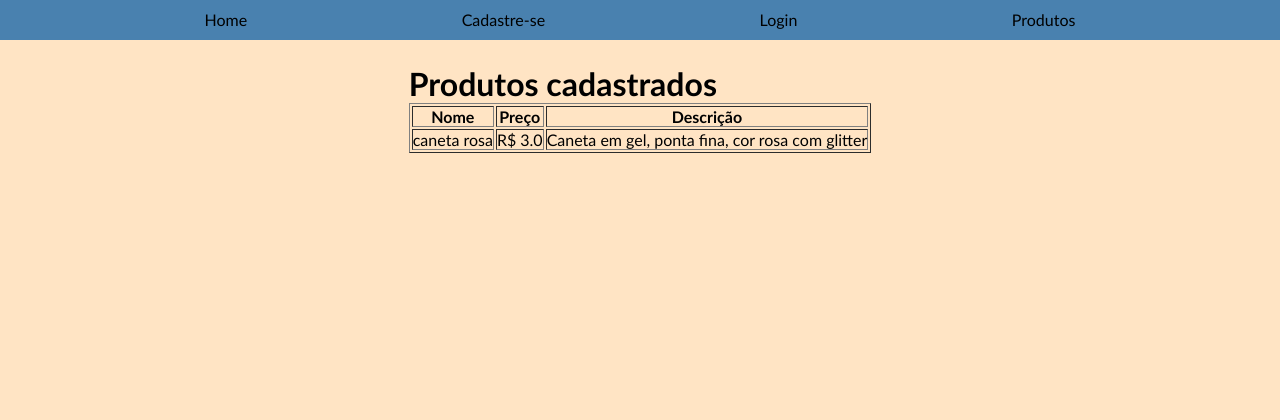
After one commit to Filipe-marcelino/site-biblioteca, a Flask app: page /exibir_produtos in a window 1280 px wide. The commit adds this page. Shown: the top 420 px of the page. Run offline with Flask 3, Linux system fonts and the light colour scheme.

Commit message:
Yey
Co-authored-by: Filipin <Filipe-marcelino@users.noreply.github.com>
Co-authored-by: DemillyLohany <DemillyLohany@users.noreply.github.com>

```diff
--- a/app.py
+++ b/app.py
@@ -1,11 +1,13 @@
-from flask import Flask, render_template, request, redirect, url_for;
+from flask import Flask, render_template, request, redirect, url_for, flash;
 from werkzeug.security import check_password_hash;
-from db import db
-from modelo import Usuario, Produto
+from modelo import engine, Usuario, Produto
+from sqlalchemy import create_engine, Column, String, Integer, Float
+from sqlalchemy.orm import declarative_base, sessionmaker
 
 app = Flask(__name__)
 app.config['SQLALCHEMY_DATABASE_URI'] = 'sqlite:///dados.db'
-db.init_app(app)
+app.secret_key = "SENHASUPERHIPERMEGASECRETAUAAAAAU"
+Sessao_base = sessionmaker(engine)
 
 @app.route('/')
 def index():
@@ -19,8 +21,9 @@ def cadastro_usuario():
         senha = request.form['senhaForm'] # pega o valor do campo senhaForm do formulário
 
         novo_usuario = Usuario(nome=nome, email=email, senha=senha)
-        db.session.add(novo_usuario)
-        db.session.commit()
+        with Sessao_base() as sessao: # instancia a Sessao_base como a variável 'sessao'
+            sessao.add(novo_usuario)
+            sessao.commit()
 
         return redirect(url_for('index'))
         # renderiza a página cadastro.html e passa os valores de nome e email para ela
@@ -32,9 +35,10 @@ def login():
         email = request.form['emailForm']
         senha = request.form['senhaForm']
 
-         # Consulta no banco
-        usuario = Usuario.query.filter_by(email=email).first()
-        print(usuario)
+        # Consulta no banco
+        with Sessao_base() as sessao:
+            usuario = sessao.query(Usuario).filter_by(email=email).first()
+            print(usuario)
 
         if usuario and usuario.senha == senha:
             return f"Login bem-sucedido! Bem-vindo {usuario.nome}"
@@ -42,23 +46,33 @@ def login():
             return "Usuário ou senha inválidos"
     return render_template('login.html')
 
-@app.route('/produtos', methods=["GET", "POST"])
-def produtos():
+@app.route('/cadastrar_produtos', methods=["GET", "POST"])
+def cadastrar_produtos():
     if request.method == 'POST': # verifica se o método usado foi o POST
         nome = request.form['nome']
         preco = request.form['preco']
         descricao = request.form['descricao']
 
+        if int(preco) <= 0:
+            flash('O valor não pode ser menor do que 0. Coloque outrto valor.', category='error')
+            return redirect(url_for('cadastrar_produtos'))
+        else:
+            pass
+
         novo_produto = Produto(nome=nome, preco=preco, descricao=descricao)
-        db.session.add(novo_produto)
-        db.session.commit()
+        with Sessao_base() as sessao: # instancia a Sessao_base como a variável 'sessao'
+            sessao.add(novo_produto)
+            sessao.commit()
 
-        return redirect(url_for('index'))
-    return render_template('produtos.html')
+        return redirect(url_for('cadastrar_produtos'))
+    return render_template('cadastrar_produtos.html')
+
+@app.route('/exibir_produtos', methods=["GET", "POST"])
+def exibir_produtos():
+    with Sessao_base() as sessao:
+            produtos = sessao.query(Produto).all()
+            print(produtos)
+    return render_template("exibir_produtos.html", produtos=produtos)
 
 if __name__ == '__main__':
-    with app.app_context():
-    # cria o contexto da aplicação web
-        db.create_all()
-        # cria todas as tabelas do banco de dados que ainda não existem
-    app.run()
+    app.run(debug=True)
--- a/db.py
+++ /dev/null
@@ -1,3 +0,0 @@
-#esse arquivo serve para criar o banco de dados
-from flask_sqlalchemy import SQLAlchemy
-db = SQLAlchemy()
--- a/modelo.py
+++ b/modelo.py
@@ -1,21 +1,29 @@
-#arquivo responsável por guardar os modelos do banco de dados
+# Guardar os modelos do banco de dados
 
-from db import db
+from sqlalchemy import create_engine, Column, String, Integer, Float
+from sqlalchemy.orm import declarative_base, sessionmaker
 
-class Usuario(db.Model):
+engine = create_engine('sqlite:///dados.db')
+Base = declarative_base()
+
+class Usuario(Base):
     __tablename__ = 'usuarios'
-    id = db.Column(db.Integer, primary_key=True)
-    nome = db.Column(db.String(40), nullable=False)
-    email = db.Column(db.String(320 ), unique=True, nullable=False)
-    senha = db.Column(db.String(100), nullable=False)
+    id = Column(Integer, primary_key=True)
+    nome = Column(String(40), nullable=False)
+    email = Column(String(320 ), unique=True, nullable=False)
+    senha = Column(String(100), nullable=False)
+
     def __repr__(self):
         return f'<Usuario {self.nome}>'
 
-class Produto(db.Model):
+class Produto(Base):
     __tablename__ = 'produtos'
-    id = db.Column(db.Integer, primary_key=True)
-    nome = db.Column(db.String(40), nullable=False)
-    preco = db.Column(db.Float, nullable=False)
-    descricao = db.Column(db.String(100), nullable=False)
+    id = Column(Integer, primary_key=True)
+    nome = Column(String(40), nullable=False)
+    preco = Column(Float, nullable=False)
+    descricao = Column(String(100), nullable=False)
+
     def __repr__(self):
         return f'<Produto {self.nome}>'
+
+Base.metadata.create_all(engine)
--- /dev/null
+++ b/static/style.css
@@ -0,0 +1,56 @@
+* {
+    margin: 0;
+    padding: 0;
+    box-sizing: border-box;
+}
+
+body, html {
+    height: 125vh;
+    font-family:'Gill Sans', 'Gill Sans MT', Calibri, 'Trebuchet MS', sans-serif;
+    background-color: white;
+}
+
+body {
+    display: flex;
+    background-color: bisque;
+    justify-content: center;
+}
+
+body form{
+    display: flex;
+    flex-direction: column;
+    width: 600px;
+    height: 400px;
+
+}
+
+.menu {
+    display: flex;
+    height: 5vh;
+    width: 100%;
+    justify-content: space-evenly;
+    background-color: rgb(73, 129, 175);
+    position: fixed;
+    top: 0;
+}
+
+.menu a {
+    margin: 10px;
+    text-decoration: none;
+    color: black;
+}
+
+a:hover {
+    text-transform: uppercase;
+    font-weight: bold;
+}
+
+.conteudo {
+    margin-top: 8vh;
+}
+
+/* .container_branco {
+    width: 100%;
+    height: 200px;
+    background-color: white;
+}  */
--- a/templates/base.html
+++ b/templates/base.html
@@ -8,11 +8,23 @@
     {% block extra_css %}{% endblock %}
 </head>
 <body>
+    <div class="container_branco">
 
+    </div>
+    <div class="menu">
+        <a href="{{ url_for('index') }}">Home</a>
+        <a href="{{ url_for('cadastro_usuario') }}">Cadastre-se</a>
+        <a href="{{ url_for('login') }}">Login</a>
+        <a href="{{ url_for('cadastrar_produtos') }}">Produtos</a>
+    </div>
     <div class="conteudo">
+
         {% block conteudo %}
+
 
         {% endblock %}
     </div>
+    <div class="rodape">
+    </div>
 </body>
 </html>
--- a/templates/cadastro_usuario.html
+++ b/templates/cadastro_usuario.html
@@ -3,7 +3,7 @@
 
 {% block conteudo %}
 
-<h1>Formulário</h1>
+<h1>Cadastre-se</h1>
 
 <form action="" method="post">
     Nome: <input type="text" name="nomeForm">
--- /dev/null
+++ b/templates/exibir_produtos.html
@@ -0,0 +1,26 @@
+{% extends 'base.html'%}
+{% block titulo %} Exibir Produtos {% endblock %}
+
+{% block conteudo %}
+    <h1>Produtos cadastrados</h1>
+
+    {% if produtos %}
+    <table border="1">
+        <tr>
+            <th>Nome</th>
+            <th>Preço</th>
+            <th>Descrição</th>
+        </tr>
+        {% for produto in produtos %}
+        <tr>
+            <td>{{ produto.nome }}</td>
+            <td>R$ {{ produto.preco }}</td>
+            <td>{{ produto.descricao }}</td>
+        </tr>
+        {% endfor %}
+    </table>
+    {% else %}
+        <p>Nenhum produto cadastrado.</p>
+    {% endif %}
+
+{% endblock %}
--- a/templates/index.html
+++ b/templates/index.html
@@ -3,8 +3,5 @@
 
 {% block conteudo %}
 
-<a href="{{ url_for('cadastro_usuario') }}">Cadastre-se</a>
-<a href="{{ url_for('login') }}">Login</a>
-<a href="{{ url_for('produtos') }}">Produtos</a>
 
 {% endblock %}
--- a/templates/login.html
+++ b/templates/login.html
@@ -2,6 +2,8 @@
 {% block titulo %} Login {% endblock %}
 
 {% block conteudo %}
+
+<h1>Faça login</h1>
 
 <form action="" method="post">
     Email: <input type="email" name="emailForm">
```
Also changed, not shown: templates/cadastrar_produtos.html (added, +23 -0 lines), templates/produtos.html (deleted, +0 -8 lines), dados.db (added), instance/dados.db (deleted).
